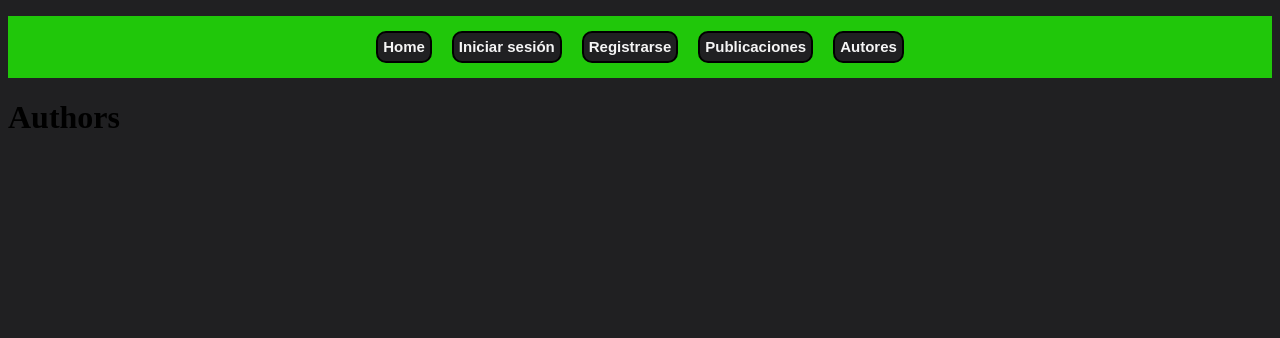
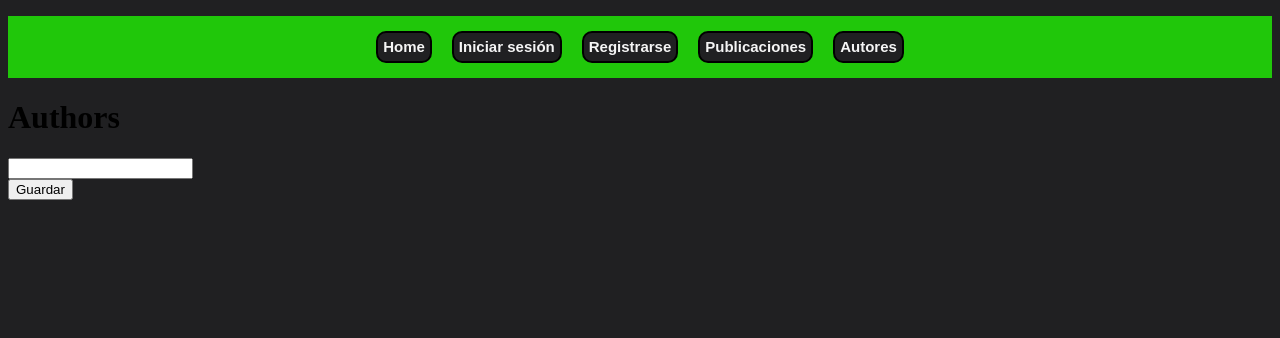
Before and after one commit to ELDani45/Rank_TGYZ, a Django app: page /autores/ in a window 1280 px wide. Shown: the top 338 px of the page. Run offline with Django 5.2, Linux system fonts and the light colour scheme.

Commit message:
Signed-off-by: Daniel Alejandro Chilito Giron <chilito45giron@gmail.com> formulario hecho a medias, pero es cosa de timepo, queda pendinete darle estilo

```diff
--- a/vistas_generic/forms.py
+++ b/vistas_generic/forms.py
@@ -1,5 +1,11 @@
 from vistas_generic.models import Author
 from django import forms
+
+# Para hace de un modelo un formulario:
+# 1 - primero debemos de importat el modelo que vamos a utilizar
+# 2 -luego de " forms " llamamos al comando de " ModelfForm "
+# 3 -Dentro de la clase creamos otra clase con eo nombre especial de " Meta "
+# 4 - Ahi dentro definimos la siguientes variiables: [ " model " y " fields " ]
 
 
 class MakeAuthor(forms.ModelForm):
--- a/vistas_generic/templates/authors.html
+++ b/vistas_generic/templates/authors.html
@@ -5,5 +5,16 @@
 {% block content %}
 <main>
   <h1>Authors</h1>
+  <div>
+    <form method="POST">
+      {% csrf_token %}
+      <!-- Inicio del formulario -->
+      <div class="box-name">{{ form.name }}</div>
+
+      <div>
+        <button class="form-buttom">Guardar</button>
+      </div>
+    </form>
+  </div>
 </main>
 {% endblock %}
```
